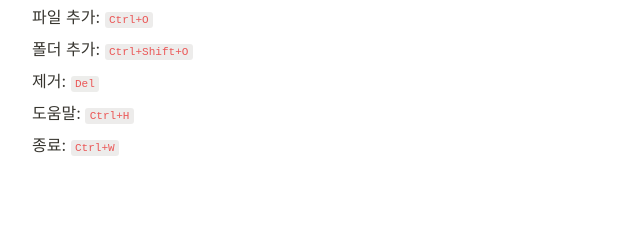
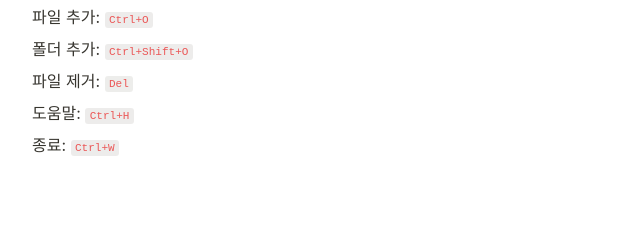
Before and after one commit to STROAD/Merge2PDF-help, a plain HTML site: page index.html in a window 1280 px wide. Shown: the part 1172-1398 px from the top of the page, 158-798 px from the left. Drawn offline with Linux system fonts and the light colour scheme.

Commit message:
Update index.html

```diff
--- a/index.html
+++ b/index.html
@@ -681,7 +681,7 @@ blockquote {
 </p><p id="37dbb9f1-a152-41dc-936d-4b61966d0cef" class=""><code>지원 파일 형식: .pdf, .png, .jpg, .jpeg</code></p>
 <h1 id="1192c65d-f80a-46ed-8399-5670fd46e586" class="">파일 병합 설정</h1><p id="9718bc91-3f1f-41c9-81c9-0779faf367f8" class=""><code>...</code> 버튼을 누르거나 직접 입력하여 병합된 파일을 다운로드할 폴더 위치를 지정할 수 있습니다.</p><p id="746eb3da-8cb9-4d6f-be18-50762c3fe447" class="">이 외에 병합된 파일의 이름, PDF 압축 여부를 지정할 수 있습니다.</p>
 <h1 id="1d5ebdfb-c9ce-484a-8db9-0059389c2648" class="">병합 시작</h1><p id="659535d5-7d3c-4b7b-ad7e-7ae6501f9987" class="">병합 시작 버튼을 클릭하여 파일 병합을 시작합니다.</p><p id="068aa4e8-3dea-4f77-812b-aa164bb11674" class="">병합된 파일은 지정된 다운로드 위치에 지정된 파일 이름과 파일 형식으로 저장됩니다.</p><h3 id="d05366e5-8f21-424e-8861-a1b61603021a" class="">주의사항</h3><p id="9e009298-06aa-4d50-963f-b97914849de4" class="">파일 이름에 일부 특수문자(<>:"/\|?*)는 사용할 수 없습니다.</p>
-<h1 id="ca13cc91-1456-42fa-8bc0-77f11a1f7605" class="">단축키</h1><p id="ee2fd623-e11c-4f65-87d7-7b1ec6cf1951" class="">파일 추가: <code>Ctrl+O</code></p><p id="412e3add-8ade-4e7f-a096-2be08cf1543f" class="">폴더 추가: <code>Ctrl+Shift+O</code></p><p id="940f14df-b4a9-40ee-8f89-6ccf6380e2ab" class="">제거: <code>Del</code></p><p id="28401f24-a76b-4dc5-abcc-4633ec97e186" class="">도움말: <code>Ctrl+H</code></p><p id="4f3fc50b-eef7-47f9-88aa-05ea606762f2" class="">종료: <code>Ctrl+W</code></p><p id="61ef996c-ed99-4979-bc01-fcc9f9b0992a" class="">
+<h1 id="ca13cc91-1456-42fa-8bc0-77f11a1f7605" class="">단축키</h1><p id="ee2fd623-e11c-4f65-87d7-7b1ec6cf1951" class="">파일 추가: <code>Ctrl+O</code></p><p id="412e3add-8ade-4e7f-a096-2be08cf1543f" class="">폴더 추가: <code>Ctrl+Shift+O</code></p><p id="940f14df-b4a9-40ee-8f89-6ccf6380e2ab" class="">파일 제거: <code>Del</code></p><p id="28401f24-a76b-4dc5-abcc-4633ec97e186" class="">도움말: <code>Ctrl+H</code></p><p id="4f3fc50b-eef7-47f9-88aa-05ea606762f2" class="">종료: <code>Ctrl+W</code></p><p id="61ef996c-ed99-4979-bc01-fcc9f9b0992a" class="">
 </p><p id="fedbfeff-6465-4c69-a1f1-358c288e40d5" class="">
 </p><p id="254ecb69-c920-42e8-9361-bc107c7e0ba2" class="">
 </p><p id="64393753-cd22-44a8-93eb-d55eb262fcc8" class=""><span style="border-bottom:0.05em solid"><strong>버전 정보: 0.1.0-beta</strong>
```
